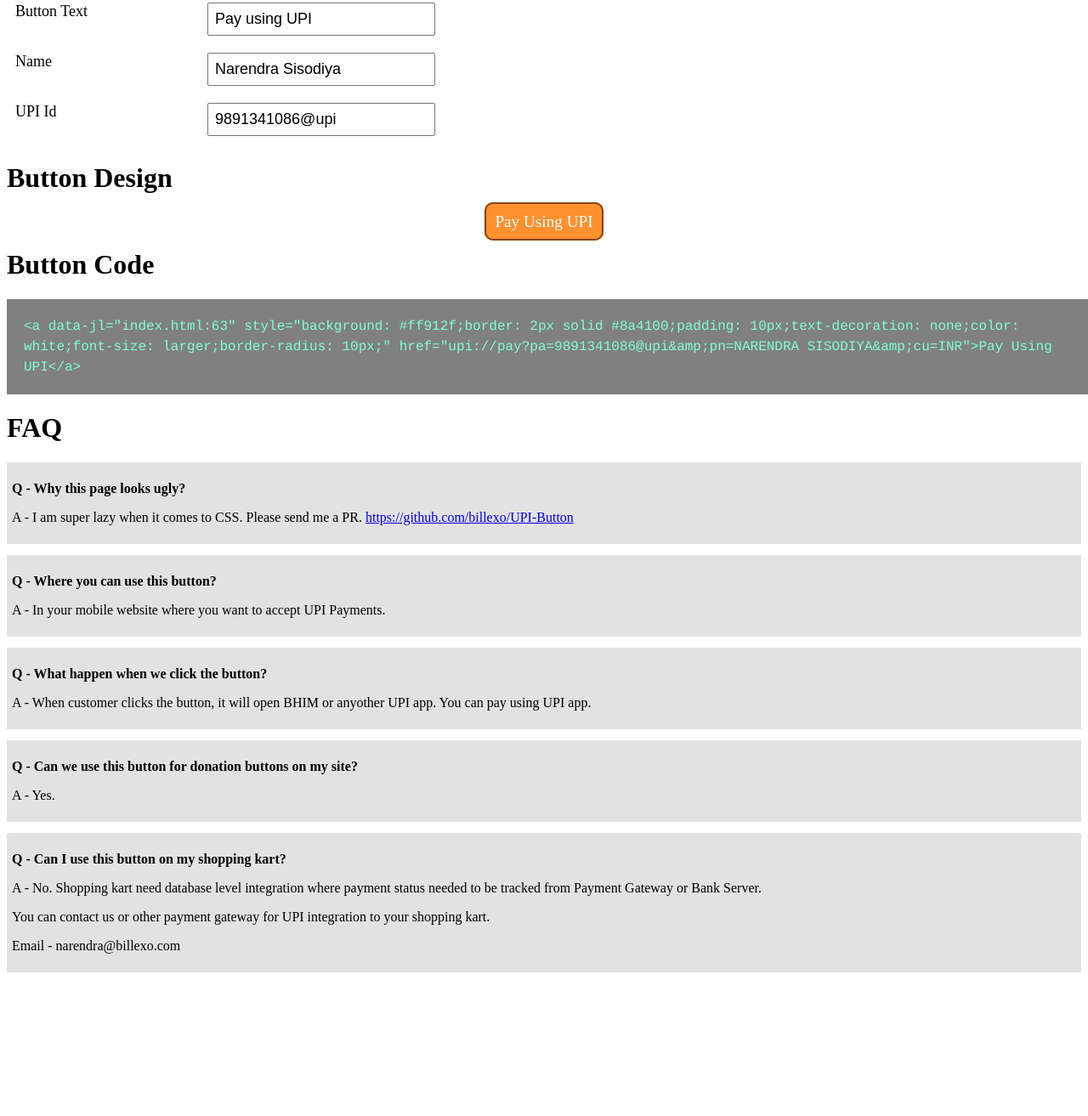
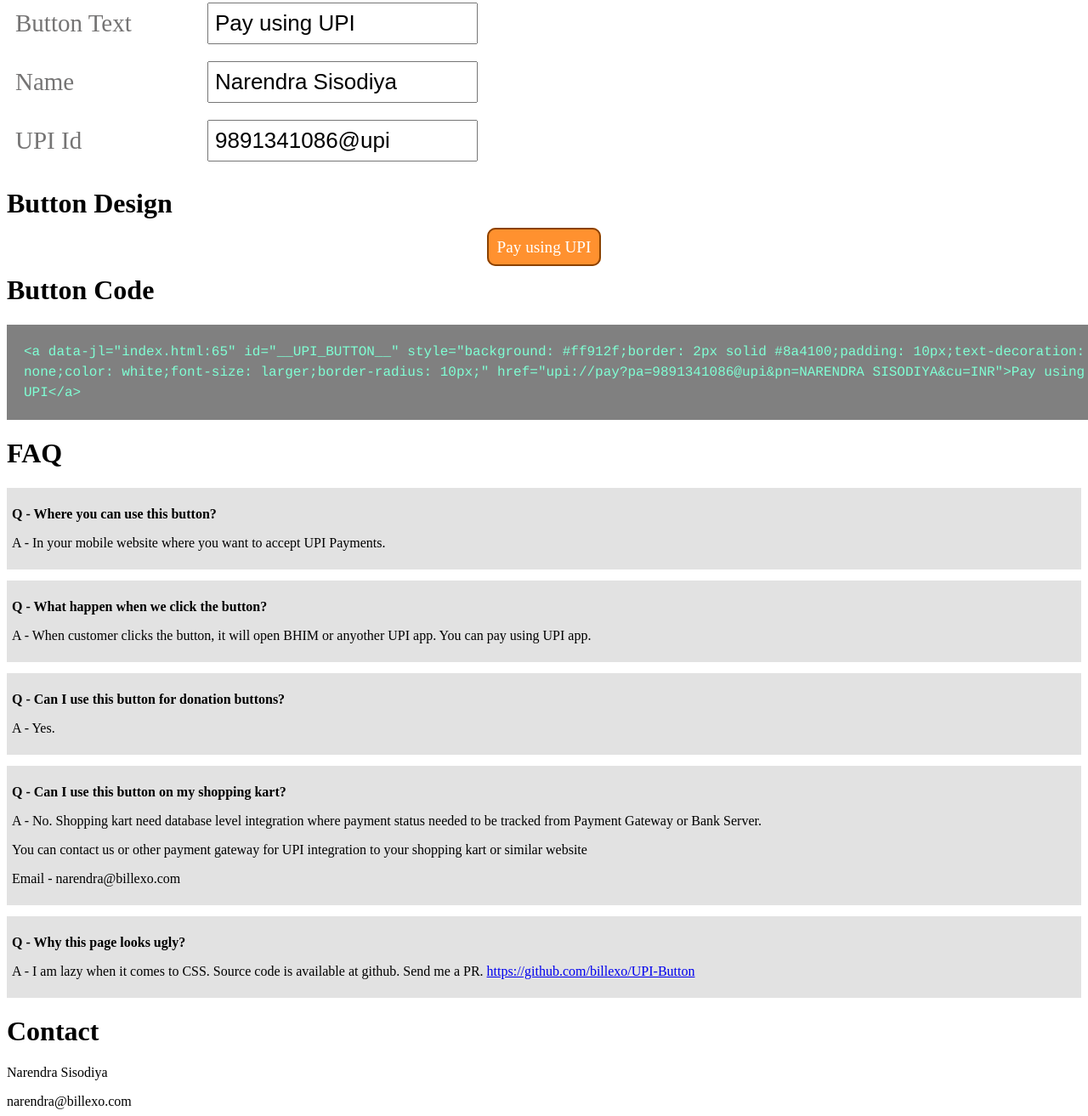
Before and after one commit to billexo/UPI-Button, a plain HTML site: page index.html in a window 1280 px wide. Shown: the part 87-1400 px from the top of the page at 85% size. Before the commit the page ends 1244 px from the top, so only its background shows below. Drawn offline with Linux system fonts and the light colour scheme.

Commit message:
some code.

```diff
--- a/index.html
+++ b/index.html
@@ -21,13 +21,15 @@
         .sidetext {
             float: left;
             margin-right: 26px;
-            font-size: large;
+            font-size: 29px;
             width: 200px;
+            color: #757474;
+            margin-top: 8px;
         }
         input {
-            font-size: large;
+            font-size: 26px;
             padding: 7px;
-            width: 250px;
+            width: 300px;
         }
         #generated {
             width: 100%;
@@ -46,30 +48,26 @@
 <div>
     <div class="group">
         <div class="sidetext">Button Text</div>
-        <input type="text" value="Pay using UPI">
+        <input id="buttontext" type="text" value="Pay using UPI">
 
     </div>
     <div class="group">
         <div class="sidetext">Name</div>
-        <input type="text" value="Narendra Sisodiya">
+        <input id="vpaname" type="text" value="Narendra Sisodiya">
     </div>
     <div class="group">
         <div class="sidetext">UPI Id</div>
-        <input type="text" value="9891341086@upi">
+        <input id="vpa" type="text" value="9891341086@upi">
     </div>
 </div>
 
 <h1>Button Design</h1>
-<div id="render"><a style="background: #ff912f;border: 2px solid #8a4100;padding: 10px;text-decoration: none;color: white;font-size: larger;border-radius: 10px;" href="upi://pay?pa=9891341086@upi&pn=NARENDRA SISODIYA&cu=INR">Pay Using UPI</a></div>
+<div id="render"><a id="__UPI_BUTTON__" style="background: #ff912f;border: 2px solid #8a4100;padding: 10px;text-decoration: none;color: white;font-size: larger;border-radius: 10px;" href="upi://pay?pa=9891341086@upi&pn=NARENDRA SISODIYA&cu=INR">Pay Using UPI</a></div>
 
 <h1>Button Code</h1>
 <div id="generated">--</div>
 
 <h1>FAQ</h1>
-<div class="question">
-    <p>Q - Why this page looks ugly?</p>
-    <p>A - I am super lazy when it comes to CSS. Please send me a PR. <a href="https://github.com/billexo/UPI-Button">https://github.com/billexo/UPI-Button</a></p>
-</div>
 <div class="question">
     <p>Q - Where you can use this button?</p>
     <p>A - In your mobile website where you want to accept UPI Payments.</p>
@@ -81,26 +79,57 @@
 </div>
 
 <div class="question">
-    <p>Q - Can we use this button for donation buttons on my site?</p>
+    <p>Q - Can I use this button for donation buttons?</p>
     <p>A - Yes.</p>
 </div>
 
 <div class="question">
     <p>Q - Can I use this button on my shopping kart?</p>
     <p>A - No. Shopping kart need database level integration where payment status needed to be tracked from Payment Gateway or Bank Server.</p>
-    <p>You can contact us or other payment gateway for UPI integration to your shopping kart.</p>
+    <p>You can contact us or other payment gateway for UPI integration to your shopping kart or similar website</p>
     <p>Email - narendra@billexo.com</p>
 </div>
-
+<div class="question">
+    <p>Q - Why this page looks ugly?</p>
+    <p>A - I am lazy when it comes to CSS. Source code is available at github. Send me a PR. <a href="https://github.com/billexo/UPI-Button">https://github.com/billexo/UPI-Button</a></p>
+</div>
+<h1>Contact</h1>
+<div>
+    <p>Narendra Sisodiya</p>
+    <p>narendra@billexo.com</p>
+</div>
 
 <script>
     //Now, Page is loaded. Copy rendered button into pre-tag
     function htmlEntities(str) {
-      return String(str).replace(/&/g, '&amp;').replace(/</g, '&lt;').replace(/>/g, '&gt;').replace(/"/g, '&quot;');
+      return String(str).replace(/</g, '&lt;').replace(/>/g, '&gt;');
     }
 
-    var code = document.getElementById("render").innerHTML;
-    document.getElementById("generated").innerHTML = htmlEntities(code);
+    function generateFullCode() {
+      var buttontext = document.getElementById("buttontext").value;
+      var vpa = document.getElementById("vpa").value;
+      var vpaname = document.getElementById("vpaname").value.toUpperCase();
+      var url = "upi://pay?pa="+ vpa +"&pn="+ vpaname +"&cu=INR";
+
+      var abutton = document.getElementById("__UPI_BUTTON__");
+      abutton.setAttribute("href", url);
+      abutton.innerText = buttontext;
+
+      var code = document.getElementById("render").innerHTML;
+      document.getElementById("generated").innerHTML = htmlEntities(code);
+    }
+
+    //Bind KeyUp Event
+    document.getElementById("buttontext").addEventListener('keyup', function() {
+      generateFullCode();
+    });
+    document.getElementById("vpa").addEventListener('keyup', function() {
+      generateFullCode();
+    });
+    document.getElementById("vpaname").addEventListener('keyup', function() {
+      generateFullCode();
+    });
+    generateFullCode();
 </script>
 </body>
 </html>
```
